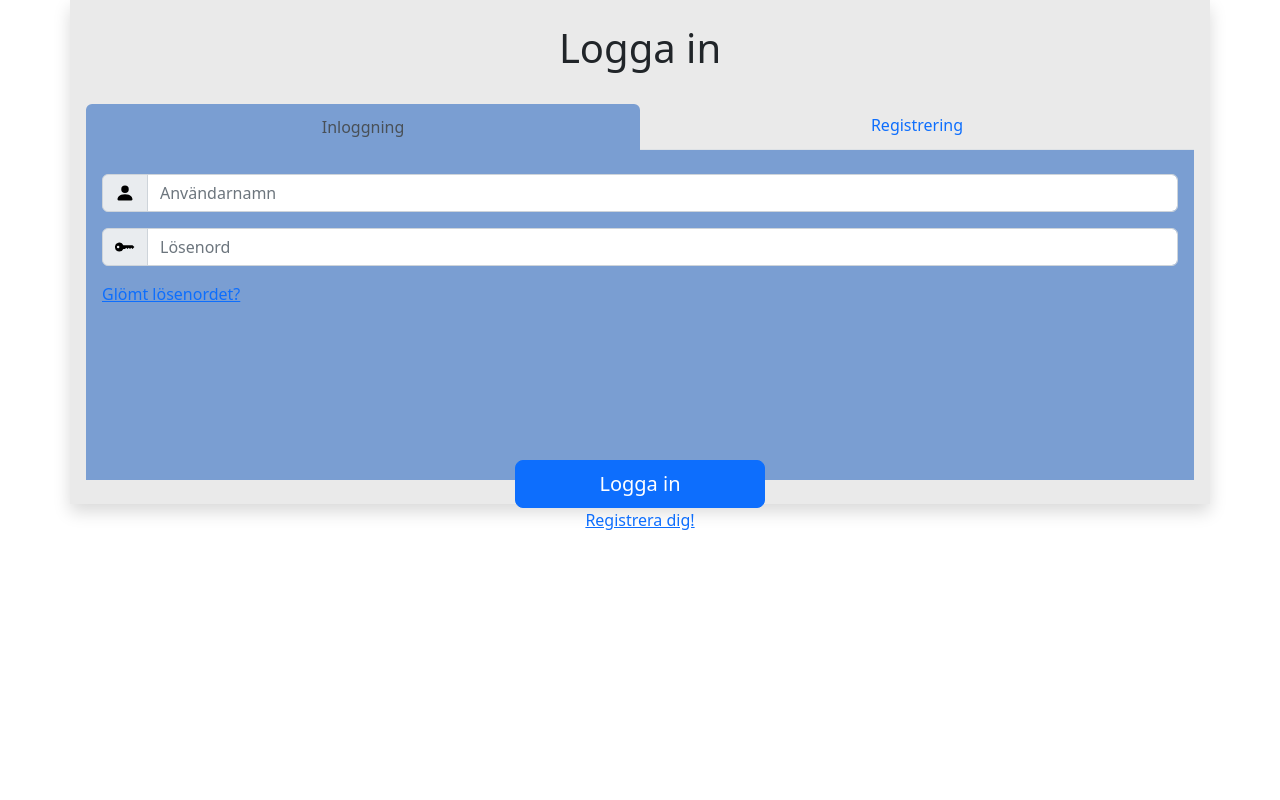
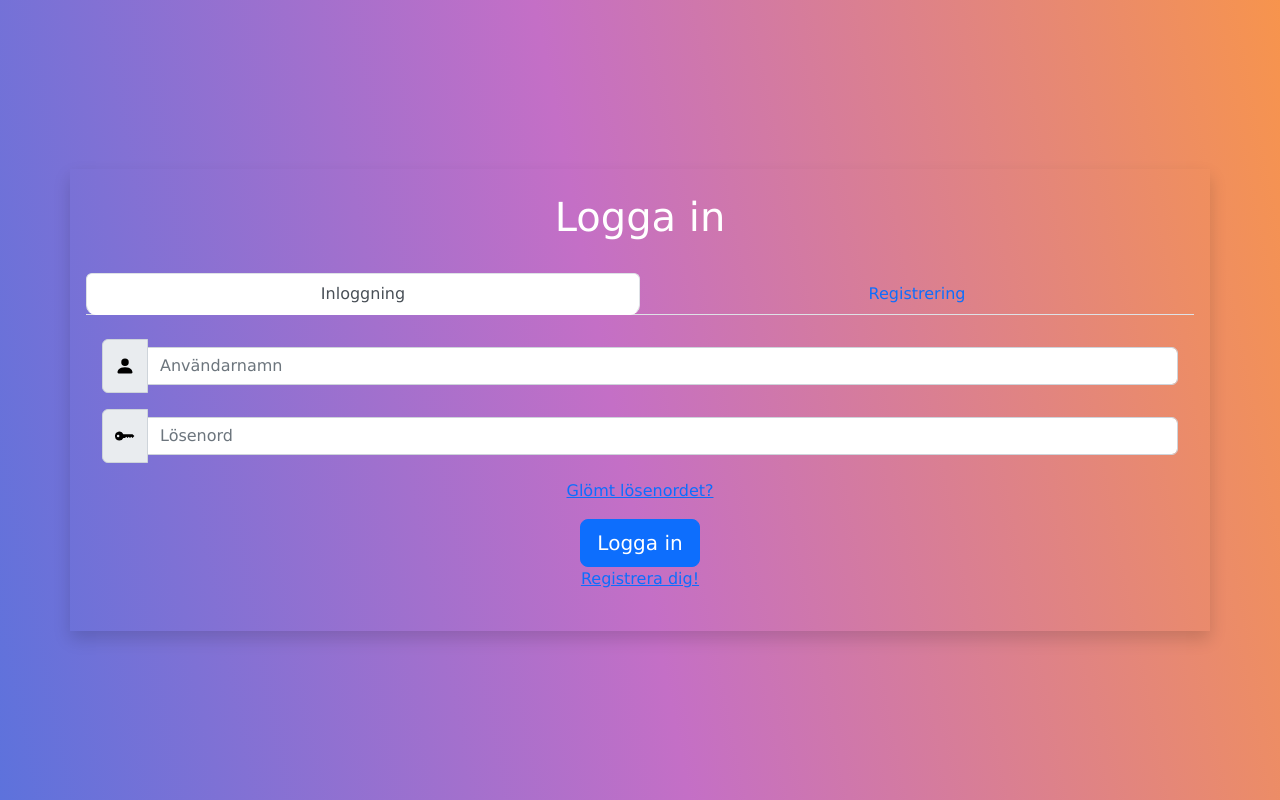
Before and after one commit to feliciabergflo/tinytalk-chat-app, a React (Create React App) app in the folder chat-app/: page / in a window 1280 px wide. Built offline with nearby package versions, Linux system fonts and the light colour scheme.

Commit message:
Merged background

```diff
--- a/chat-app/src/App.js
+++ b/chat-app/src/App.js
@@ -2,6 +2,7 @@ import React from "react";
 //import Home from "./components/home/Home";
 import LoggedOut from "./components/loggedOut/LoggedOut";
 import "bootstrap/dist/css/bootstrap.min.css";
+import "./components/css/Common.css";
 
 function App() {
   return (
--- /dev/null
+++ b/chat-app/src/components/css/Common.css
@@ -0,0 +1,37 @@
+.App {
+    text-align: center;
+    display: flex;
+    min-height: 100vh;
+    align-items: center;
+    justify-content: center;
+    background-image: linear-gradient(79deg, #5d72dc, #c46fc6 48%, #F7944D);
+    color: white;
+    font-family: Verdana, Geneva, Tahoma, sans-serif
+}
+
+label {
+    text-align: left;
+    padding: 0.25rem 0;
+}
+
+input {
+    margin: 0.5rem 0;
+    padding: 1rem;
+    border: none;
+    border-radius: 10px;
+}
+
+button {
+    border: none;
+    background-color: white;
+    padding: 20px;
+    border-radius: 10px;
+    cursor: pointer;
+    color: #7439db;
+}
+
+.link-btn {
+    background: none;
+    color: white;
+    text-decoration: underline;
+}
--- a/chat-app/src/components/loggedOut/LoggedOut.js
+++ b/chat-app/src/components/loggedOut/LoggedOut.js
@@ -1,5 +1,5 @@
 import React, { useState } from "react";
-import "../css/LoggedOut.css";
+//import "../css/LoggedOut.css";
 import {
     Container,
     Tab,
```
Also changed, not shown: chat-app/src/components/css/LoggedOut.css (line endings or trailing spaces).
